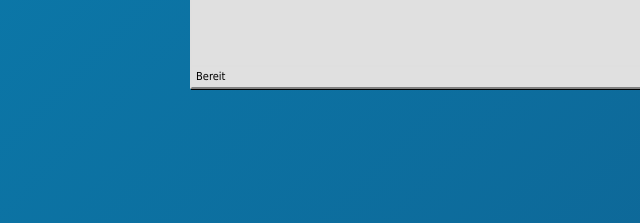
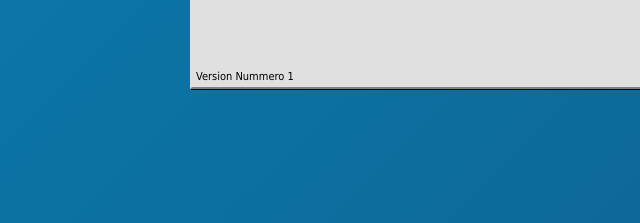
Before and after one commit to trnyx19/logbuchgf, a plain HTML site: page index.html in a window 1280 px wide. Shown: the part 574-797 px from the top of the page, 0-640 px from the left. Drawn offline with Linux system fonts and the light colour scheme.

Commit message:
Update status message in index.html

```diff
--- a/index.html
+++ b/index.html
@@ -45,7 +45,7 @@
 
             <!-- Statusbar -->
             <div class="statusbar">
-                <span>Bereit</span>
+                <span>Version Nummero 1</span>
             </div>
         </div>
     </div>
```
